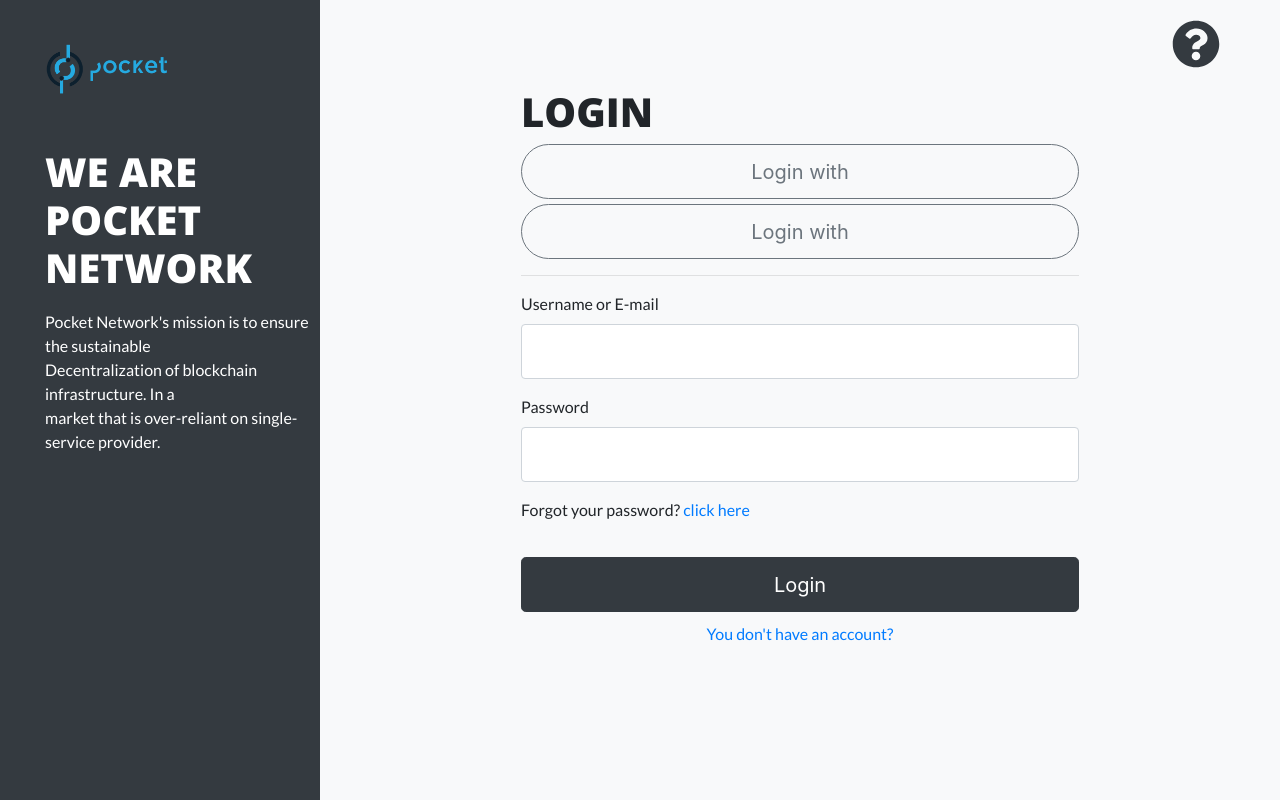
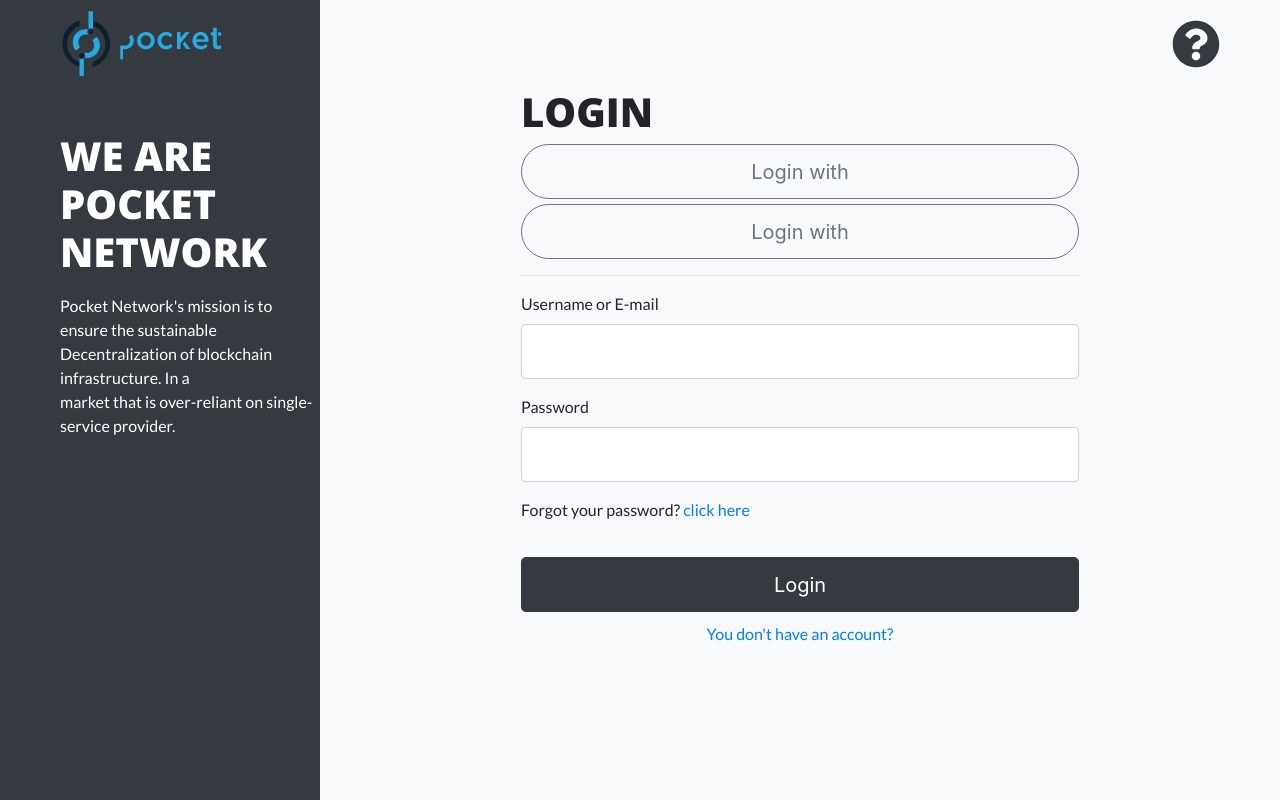
Before and after one commit to pokt-network/pocket-dashboard, a React (Create React App) app in the folder frontend/: page /login in a window 1280 px wide. Built offline with nearby package versions, Linux system fonts and the light colour scheme; no server answers.

Commit message:
Refactor Sidebar Component

```diff
--- a/frontend/src/core/components/AuthSidebar.js
+++ b/frontend/src/core/components/AuthSidebar.js
@@ -6,7 +6,8 @@ export default class AuthSidebar extends Component {
   render() {
 
     return (
-      <Sidebar>
+      <Sidebar xs={2} sm={3} lg={3} >
+        <div id="auth-sidebar" style={{paddingLeft: 60}}>
         <Row id={"title"}>
           <h1>
             We are <br/>
@@ -22,6 +23,7 @@ export default class AuthSidebar extends Component {
             market that is over-reliant on single-service provider.
           </p>
         </Row>
+        </div>
       </Sidebar>
     );
   }
--- a/frontend/src/core/components/Sidebar.js
+++ b/frontend/src/core/components/Sidebar.js
@@ -4,10 +4,10 @@ import {Col, Row} from "react-bootstrap";
 
 export default class Sidebar extends Component {
   render() {
-    const {children} = this.props;
+    const {children, xs, sm, lg} = this.props;
 
     return (
-      <Col xs={2} sm={3} lg={3} id={"sidebar"}>
+      <Col xs={xs} sm={sm} lg={lg} id={"sidebar"}>
         <Row>
           <img src={"/logo.png"} alt="logo" id={"main-logo"}/>
         </Row>
@@ -21,5 +21,8 @@ Sidebar.propTypes = {
   children: PropTypes.oneOfType([
     PropTypes.arrayOf(PropTypes.node),
     PropTypes.node
-  ])
+  ]),
+  xs: PropTypes.number,
+  sm: PropTypes.number,
+  lg: PropTypes.number,
 };
--- a/frontend/src/scss/Auth.scss
+++ b/frontend/src/scss/Auth.scss
@@ -1,10 +1,6 @@
 @import "Core";
 
 .auth-page {
-  #main-logo {
-    width: 45%;
-  }
-
   .content {
     background: theme-color("light");
 
--- a/frontend/src/scss/Core.scss
+++ b/frontend/src/scss/Core.scss
@@ -48,10 +48,14 @@ html, body {
 }
 
 #sidebar {
-  padding-top: 40px;
-  padding-left: 60px;
+  padding-top: 5px;
   background: theme-color("dark");
   color: color("white");
+
+  #main-logo {
+    width: 70%;
+    padding-left: 60px;
+  }
 
   #title {
     margin-top: 50px;
```
